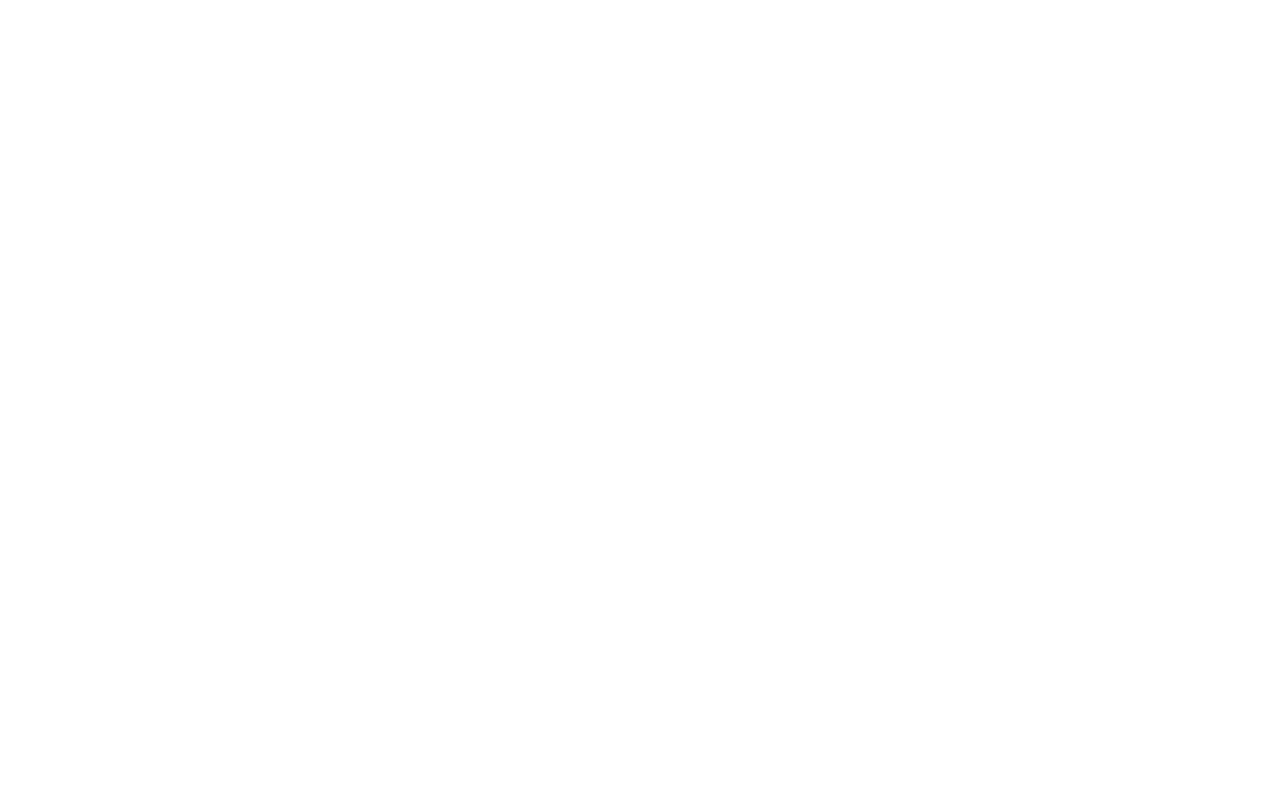
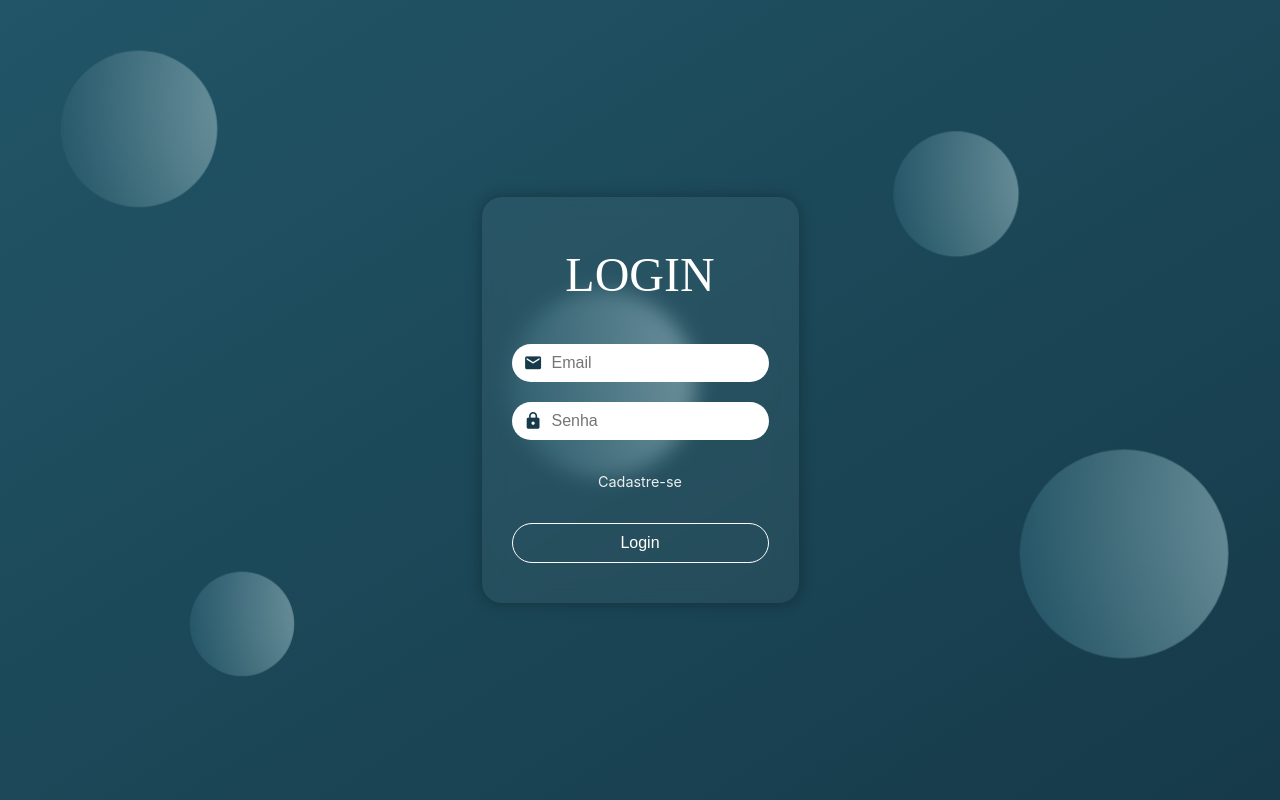
Before and after one commit to Hackaton-boys/frontend, a Vue app: page / in a window 1280 px wide. Built offline with nearby package versions, Linux system fonts and the light colour scheme.

Commit message:
Feat #5 - Pagina de login semi-pronta

```diff
--- a/package.json
+++ b/package.json
@@ -11,6 +11,7 @@
     "format": "prettier --write src/"
   },
   "dependencies": {
+    "@mdi/font": "^7.4.47",
     "pinia": "^3.0.3",
     "vue": "^3.5.17",
     "vue-router": "^4.5.1"
--- a/src/App.vue
+++ b/src/App.vue
@@ -1,75 +1,155 @@
-<script setup>
-
+<script>
+export default {
+  name: "LoginPage",
+  data() {
+    return {
+      bolhas: [
+        { top: "10%", left: "5%", size: "150px" },
+        { top: "20%", left: "70%", size: "120px" },
+        { top: "60%", left: "80%", size: "200px" },
+        { top: "75%", left: "15%", size: "100px" },
+        { top: "40%", left: "40%", size: "180px" }
+      ]
+    };
+  }
+};
 </script>
 
 <template>
-  <header>
+  <div class="login-page">
+    <!-- Bolhas decorativas -->
+    <div
+      v-for="(bolha, index) in bolhas"
+      :key="index"
+      class="bolha"
+      :style="{ top: bolha.top, left: bolha.left, width: bolha.size, height: bolha.size }"
+    ></div>
 
-  </header>
+    <!-- Formulário central -->
+    <div class="login-box">
+      <h2>LOGIN</h2>
 
+      <form class="form">
+        <div class="input-group">
+          <span class="icon"><i class="mdi mdi-email"></i></span>
+          <input type="email" placeholder="Email" />
+        </div>
 
+        <div class="input-group">
+          <span class="icon"><i class="mdi mdi-lock"></i></span>
+          <input type="password" placeholder="Senha" />
+        </div>
+
+        <p class="cadastro">Cadastre-se</p>
+
+        <button type="submit" class="btn-login">Login</button>
+      </form>
+    </div>
+  </div>
 </template>
 
 <style scoped>
-header {
-  line-height: 1.5;
-  max-height: 100vh;
+/* Tela cheia */
+.login-page {
+  width: 100vw;
+  height: 100vh;
+  background: linear-gradient(to bottom right, #215567, #163a49);
+  display: flex;
+  align-items: center;
+  justify-content: center;
+  position: relative;
+  overflow: hidden;
 }
 
-.logo {
-  display: block;
-  margin: 0 auto 2rem;
+/* Bolhas decorativas */
+.bolha {
+  position: absolute;
+  border-radius: 50%;
+  opacity: 0.8;
+
+  /* Degradê esférico estilo reflexo */
+  background: radial-gradient(circle at 190% 30%, #bdd5d9, #215567);
+
+  animation: flutuar 6s ease-in-out infinite alternate;
 }
 
-nav {
-  width: 100%;
-  font-size: 12px;
-  text-align: center;
-  margin-top: 2rem;
+@keyframes flutuar {
+  from { transform: translateY(0) scale(1); }
+  to { transform: translateY(-30px) scale(1.05); }
 }
 
-nav a.router-link-exact-active {
-  color: var(--color-text);
+/* Card de login */
+.login-box {
+  position: relative;
+  background: rgba(255, 255, 255, 0.05);
+  padding: 40px 30px;
+  border-radius: 20px;
+  text-align: center;
+  color: white;
+  backdrop-filter: blur(10px);
+  box-shadow: 0 0 15px rgba(0,0,0,0.3);
 }
 
-nav a.router-link-exact-active:hover {
-  background-color: transparent;
+.login-box h2 {
+  font-size: 3rem;
+  font-family: 'Times New Roman', serif;
+  margin-bottom: 30px;
 }
 
-nav a {
-  display: inline-block;
-  padding: 0 1rem;
-  border-left: 1px solid var(--color-border);
+/* Inputs */
+.form {
+  display: flex;
+  flex-direction: column;
+  gap: 20px;
 }
 
-nav a:first-of-type {
-  border: 0;
+.input-group {
+  position: relative;
 }
 
-@media (min-width: 1024px) {
-  header {
-    display: flex;
-    place-items: center;
-    padding-right: calc(var(--section-gap) / 2);
-  }
+.input-group .icon {
+  position: absolute;
+  left: 12px;
+  top: 50%;
+  transform: translateY(-50%);
+  font-size: 1.2rem;
+  color: #163a49;
+}
 
-  .logo {
-    margin: 0 2rem 0 0;
-  }
+.input-group input {
+  padding: 10px 10px 10px 40px;
+  border: none;
+  border-radius: 20px;
+  outline: none;
+  font-size: 1rem;
+}
 
-  header .wrapper {
-    display: flex;
-    place-items: flex-start;
-    flex-wrap: wrap;
-  }
+/* Texto de cadastro */
+.cadastro {
+  margin: 10px 0;
+  font-size: 0.9rem;
+  cursor: pointer;
+  opacity: 0.9;
+}
 
-  nav {
-    text-align: left;
-    margin-left: -1rem;
-    font-size: 1rem;
+/* Botão */
+.btn-login {
+  padding: 10px;
+  border: 1px solid white;
+  border-radius: 20px;
+  background: transparent;
+  color: white;
+  cursor: pointer;
+  font-size: 1rem;
+  transition: 0.3s;
+}
 
-    padding: 1rem 0;
-    margin-top: 1rem;
-  }
+.btn-login:hover {
+  background: rgba(255, 255, 255, 0.2);
 }
 </style>
+<!-- Adicionei animação de flutuação nas bolhas e um efeito de blur no fundo do card de login para um visual mais moderno -->
+<!-- Usei ícones da Material Design Icons (mdi) para os inputs -->
+<!-- Certifique-se de incluir a biblioteca de ícones no seu projeto -->
+<!-- Exemplo de inclusão via CDN no index.html: -->
+<!-- <link href="https://cdn.materialdesignicons.com/5.4.55/css/materialdesignicons.min.css" rel="stylesheet"> -->
--- a/src/main.js
+++ b/src/main.js
@@ -1,4 +1,5 @@
 import './assets/main.css'
+import '@mdi/font/css/materialdesignicons.css';
 
 import { createApp } from 'vue'
 import { createPinia } from 'pinia'
```
Also changed, not shown: 1 other file (tests, documents, lock files or other folders).
